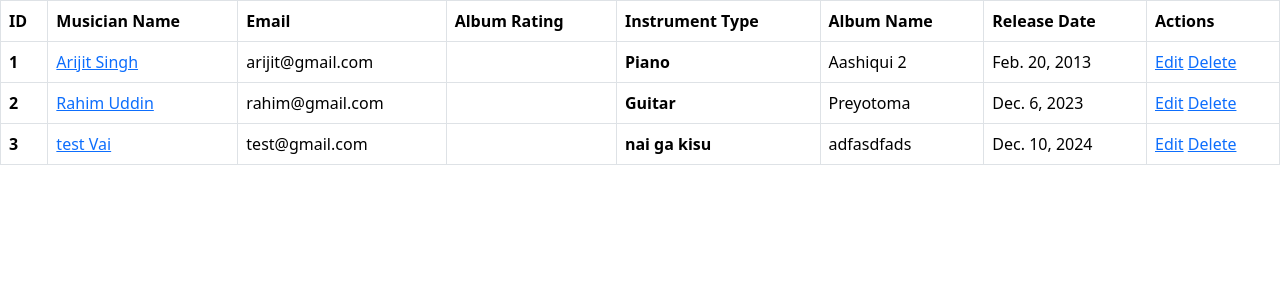
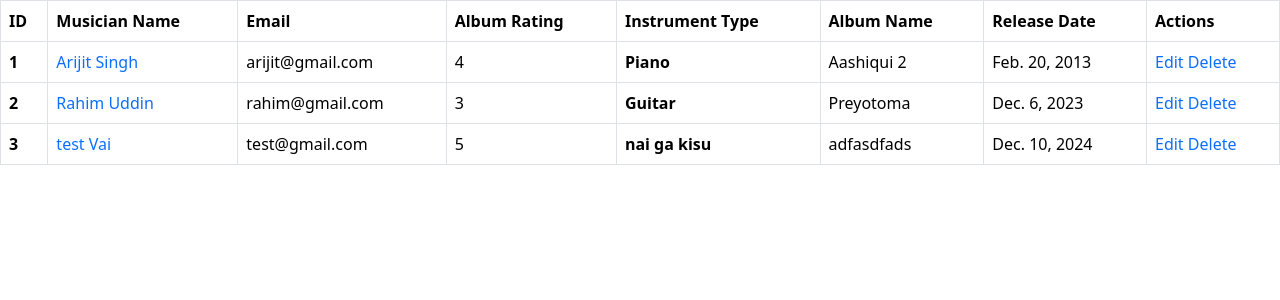
Before and after one commit to pranoyaditya/Musician-Directory, a Django app: page / in a window 1280 px wide. Shown: the part 56-356 px from the top of the page. Run offline with Django 5.2, Linux system fonts and the light colour scheme; a user stored in the database is signed in; data comes from the database, SQL or seed files in the repository; both versions use the stored data as it was after the commit.

Commit message:
Corrected homepage errors, updated URLs for editing musicians and albums, and added login and logout redirect URLs.

```diff
--- a/Musician_Directory_Project/Musician_Directory/settings.py
+++ b/Musician_Directory_Project/Musician_Directory/settings.py
@@ -130,3 +130,5 @@ STATIC_URL = 'static/'
 
 DEFAULT_AUTO_FIELD = 'django.db.models.BigAutoField'
 LOGIN_URL = 'User_app/login/'
+LOGIN_REDIRECT_URL = 'home_page'
+LOGOUT_REDIRECT_URL = 'home_page'
--- a/Musician_Directory_Project/Musician_app/urls.py
+++ b/Musician_Directory_Project/Musician_app/urls.py
@@ -3,5 +3,5 @@ from .import views
 
 urlpatterns = [
     path('add/', views.MusicianCreateView.as_view(), name='add_musician'),
-    path('edit/', views.UpdateMusician.as_view(), name='edit_musician'),
+    path('edit/<int:id>', views.UpdateMusician.as_view(), name='edit_musician'),
 ]
--- a/Musician_Directory_Project/User_app/views.py
+++ b/Musician_Directory_Project/User_app/views.py
@@ -8,7 +8,7 @@ from django.urls import reverse_lazy
 class UserRegister(CreateView):
     form_class = RegisterForm
     template_name = 'User_app/signUp.html'
-    success_url = reverse_lazy('home_page')
+    success_url = reverse_lazy('user_login')
 
     def form_valid(self, form):
         return super().form_valid(form)
--- a/Musician_Directory_Project/templates/homePage.html
+++ b/Musician_Directory_Project/templates/homePage.html
@@ -24,7 +24,7 @@
                 <th>{{albumData.id}}</th>
                 {% if user.is_authenticated %}
                 <td>
-                    <a href=" {% url  'edit_musician' albumData.Musician.id %} ">
+                    <a href=" {% url  'edit_musician' albumData.Musician.id %} " class="text-decoration-none">
                     {{albumData.Musician.first_name}}
                     {{albumData.Musician.last_name}}
                     </a>
@@ -36,15 +36,15 @@
                 </td>
                 {% endif %}
                 <td> {{albumData.Musician.email}} </td>
-                <td> {{albumData.rating}} </td>
+                <td> {{albumData.ratings}} </td>
                 <th> {{albumData.Musician.instrument}} </th>
                 <td> {{albumData.album_name}} </td>
                 <td> {{albumData.album_release_date}} </td>
 
                 {% if user.is_authenticated %}
                 <td>
-                    <a href="{% url 'edit_album' albumData.id %}">Edit</a>
-                    <a href="{% url 'delete_album' albumData.id %}">Delete</a>
+                    <a href="{% url 'edit_album' albumData.id %}" class="text-decoration-none mr-4">Edit</a>
+                    <a href="{% url 'delete_album' albumData.id %}" class="text-decoration-none">Delete</a>
                 </td>
                 {% endif%}
                 </tr>
```
Also changed, not shown: Musician_Directory_Project/db.sqlite3.
